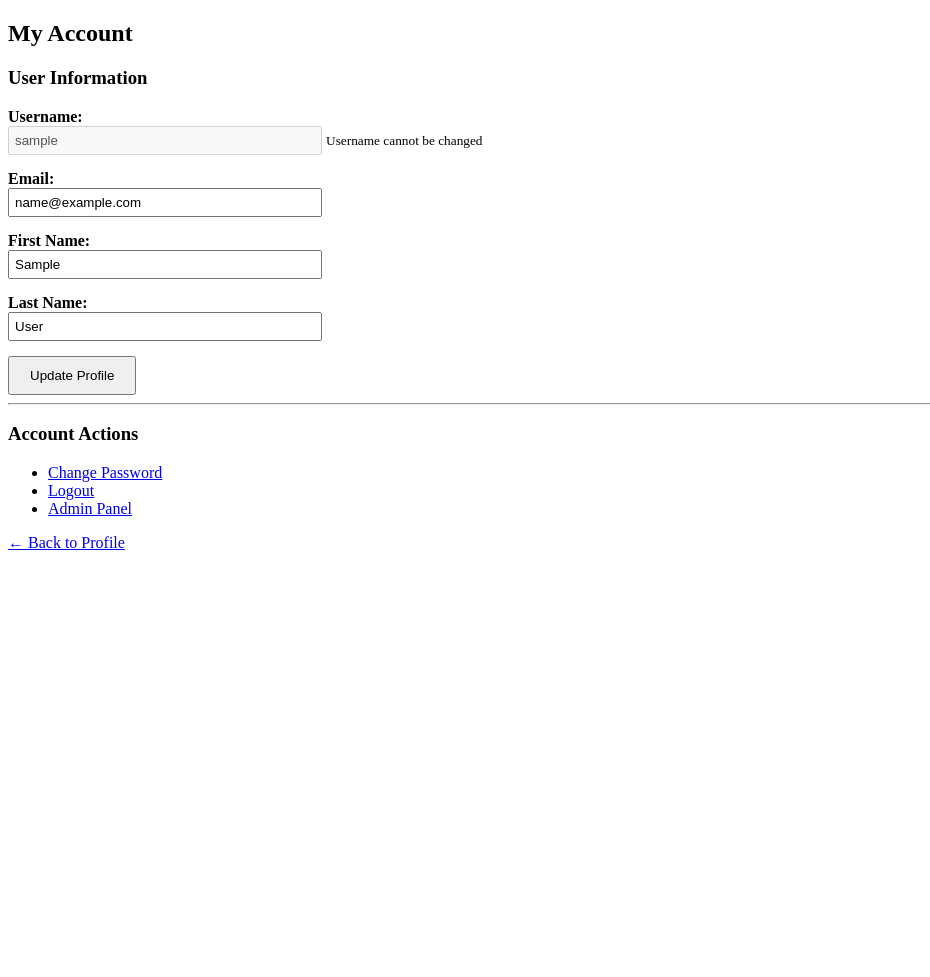
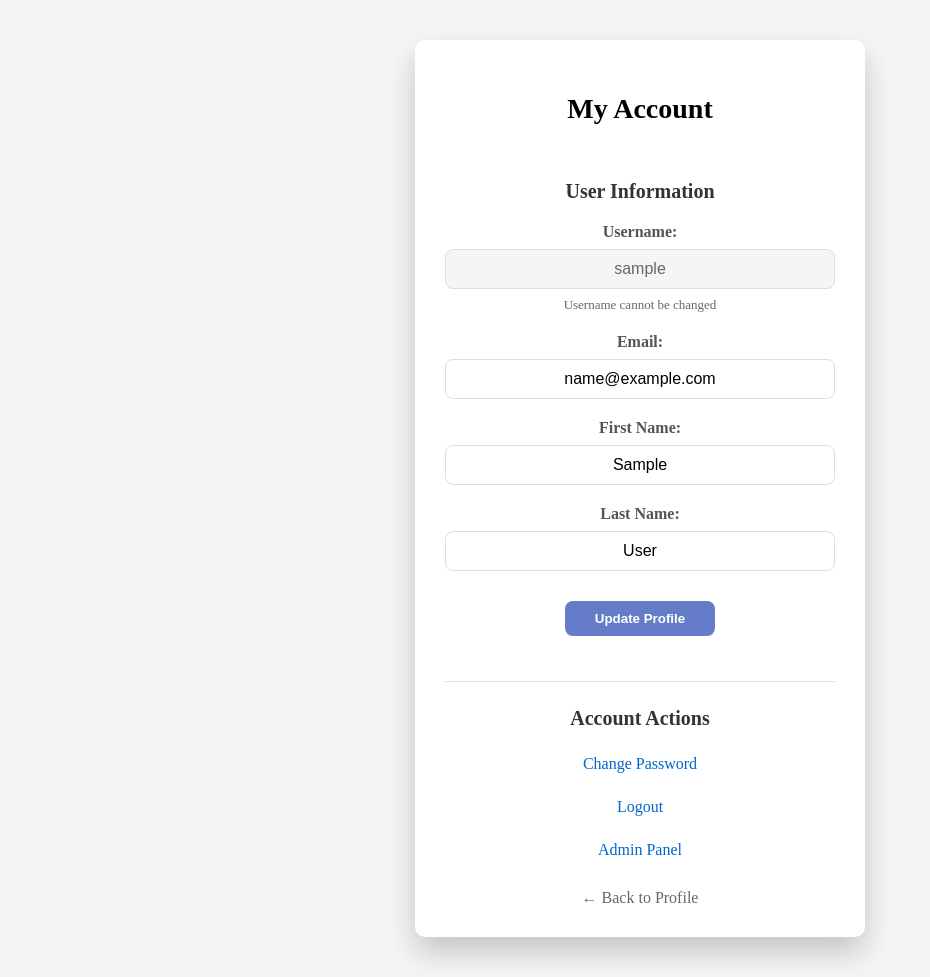
Before and after one commit to t3ugeg00/deepening, a Django app: page /user/account/ in a window 1280 px wide. Shown: the whole page, without its empty margins (0-930 px from the left). Before the commit the page ends 550 px from the top, so only its background shows below. Run offline with Django 5.2, Linux system fonts and the light colour scheme; the visitor is signed in with stand-in values (Sample User, id 1).

Commit message:
Added styling to user profile and user account settings screens. (+focused on making styling consistent with other screens)

```diff
--- a/finn/user/templates/user/account.html
+++ b/finn/user/templates/user/account.html
@@ -3,17 +3,156 @@
 <head>
     <title>My Account</title>
     <style>
-        .form-group { margin: 15px 0; }
-        label { display: block; font-weight: bold; }
-        input, textarea { width: 300px; padding: 5px; }
+        body {
+            max-width: 450px;
+            margin: 40px auto;
+            background: #f5f5f5;
+        }
+
+        .account-card {
+            background: #ffffff;
+            border-radius: 10px;
+            padding: 30px;
+            box-shadow: 0 15px 30px rgba(0,0,0,0.2);
+        }
+
+        h2 {
+            text-align: center;
+            margin-bottom: 30px;
+            font-size: 28px;
+        }
+
+        h3 {
+            text-align: center;
+            font-size: 20px;
+            margin: 25px 0 20px 0;
+            color: #333;
+        }
+
+        .message {
+            padding: 12px 20px;
+            background: #f0f8ff;
+            border-radius: 8px;
+            margin-bottom: 25px;
+            color: #333;
+            text-align: center;
+        }
+
+        form {
+            display: flex;
+            flex-direction: column;
+        }
+
+        .form-group {
+            margin-bottom: 20px;
+        }
+
+        label {
+            display: block;
+            text-align: center;
+            font-weight: bold;
+            color: #555;
+            margin-bottom: 8px;
+            font-size: 16px;
+        }
+
+        input {
+            padding: 10px;
+            border-radius: 8px;
+            border: 1px solid #ddd;
+            width: 100%;
+            font-size: 16px;
+            box-sizing: border-box;
+            text-align: center;
+        }
+
+        input:focus {
+            outline: none;
+            border-color: #333;
+        }
+
+        input:disabled {
+            background: #f5f5f5;
+            color: #666;
+            text-align: center;
+        }
+
+        small {
+            display: block;
+            text-align: center;
+            margin-top: 8px;
+            color: #666;
+            font-size: 13px;
+        }
+
+        button[type="submit"] {
+            padding: 10px 20px;
+            border-radius: 8px;
+            border: none;
+            background-color: #2b4db4b9;
+            color: white;
+            font-weight: bold;
+            cursor: pointer;
+            transition: 0.2s;
+            margin: 10px auto 20px auto;
+            display: block;
+            min-width: 150px;
+        }
+
+        button[type="submit"]:hover {
+            transform: translateY(-2px);
+        }
+
+        hr {
+            border: none;
+            border-top: 1px solid #e0e0e0;
+            margin: 25px 0;
+        }
+
+        ul {
+            list-style: none;
+            padding: 0;
+            text-align: center;
+        }
+
+        li {
+            margin: 15px 0;
+        }
+
+        li a {
+            color: #0066cc;
+            text-decoration: none;
+            font-weight: 500;
+            padding: 5px 15px;
+            display: inline-block;
+        }
+
+        li a:hover {
+            text-decoration: underline;
+        }
+
+        .back-link {
+            margin-top: 25px;
+            text-align: center;
+        }
+
+        .back-link a {
+            color: #666;
+            text-decoration: none;
+        }
+
+        .back-link a:hover {
+            text-decoration: underline;
+        }
     </style>
 </head>
 <body>
+    <div class="account-card">
         <h2>My Account</h2>
 
         {% if messages %}
             {% for message in messages %}
-            <div style="color: green; padding: 10px; background: #e8f5e8;">
+                <div class="message">
                     {{ message }}
                 </div>
             {% endfor %}
@@ -23,6 +162,7 @@
             {% csrf_token %}
 
             <h3>User Information</h3>
+
             <div class="form-group">
                 <label>Username:</label>
                 <input type="text" value="{{ user.username }}" disabled>
@@ -44,7 +184,7 @@
                 <input type="text" name="last_name" value="{{ user.last_name }}">
             </div>
 
-        <button type="submit" style="padding: 10px 20px;">Update Profile</button>
+            <button type="submit">Update Profile</button>
         </form>
 
         <hr>
@@ -56,6 +196,9 @@
             <li><a href="/admin/" target="_blank">Admin Panel</a></li>
         </ul>
 
-    <p><a href="/user/profile">← Back to Profile</a></p>
+        <div class="back-link">
+            <a href="/user/profile">← Back to Profile</a>
+        </div>
+    </div>
 </body>
 </html>
```
Also changed, not shown: finn/user/templates/user/profile.html (+107 -9 lines). Lines whose indentation alone changed are shown as unchanged.
